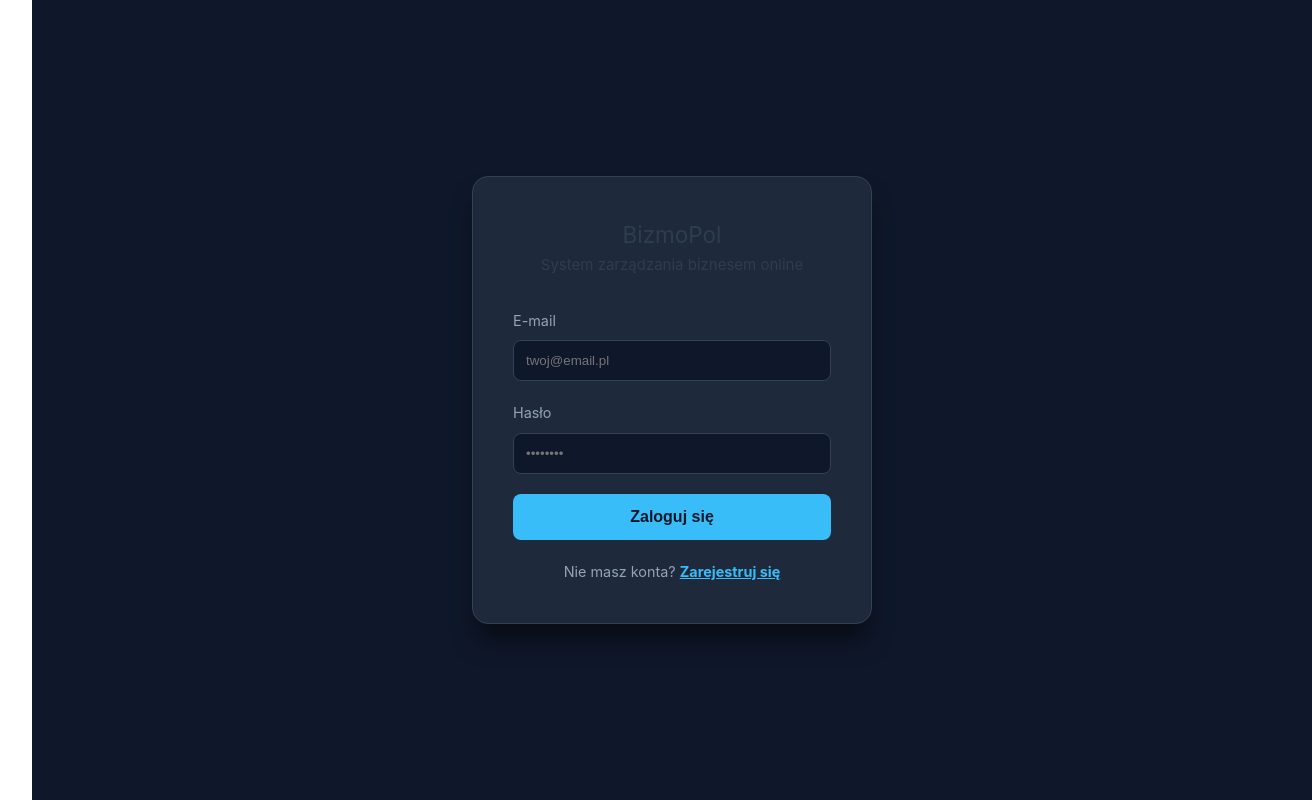
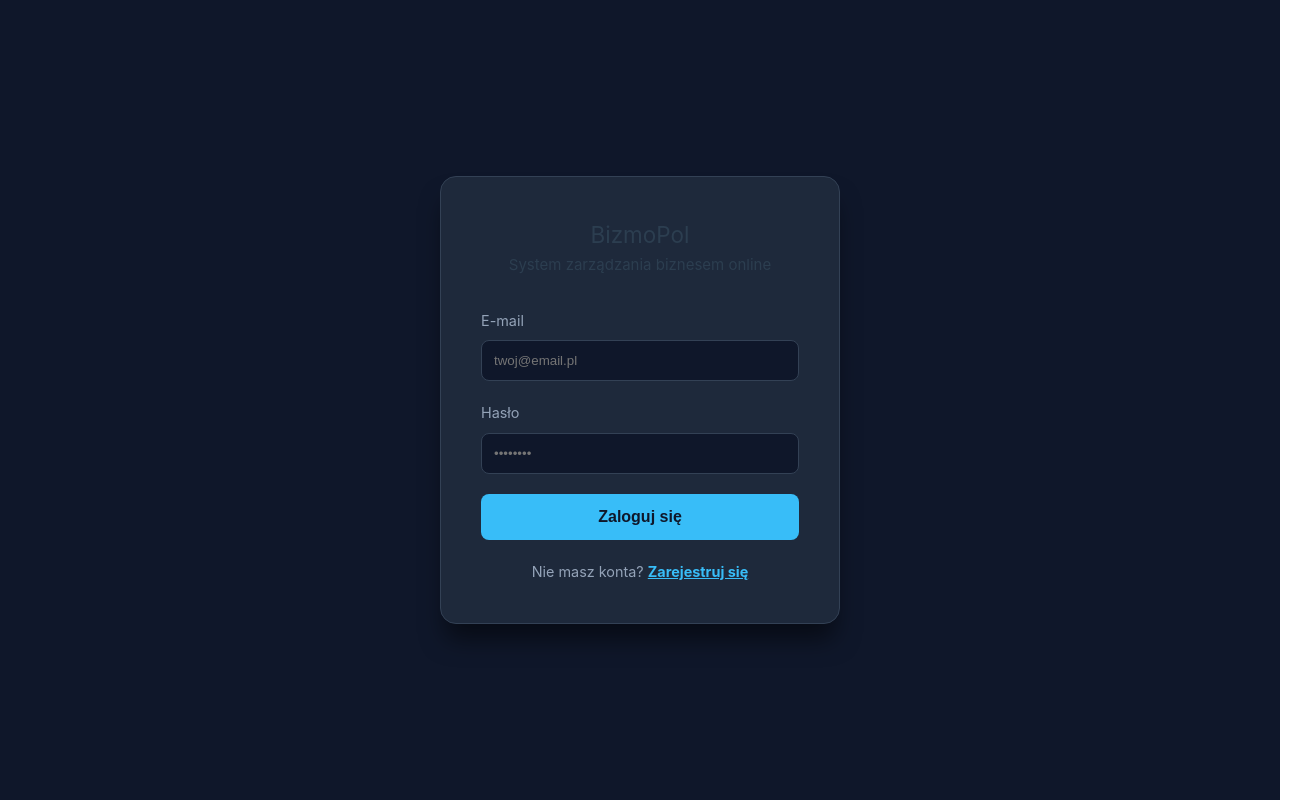
Before and after one commit to ubb-io-proj-alpha/bizmopol, a Vue app in the folder frontend/: page / in a window 1280 px wide. Shown: the whole page, 1312 px wide, since content can reach past the window. Built offline with nearby package versions, Linux system fonts and the light colour scheme.

Commit message:
Fix frontend layout, seed CRM contacts

```diff
--- a/frontend/src/assets/base.css
+++ b/frontend/src/assets/base.css
@@ -1,4 +1,3 @@
-/* color palette from <https://github.com/vuejs/theme> */
 :root {
   --vt-c-white: #ffffff;
   --vt-c-white-soft: #f8f8f8;
@@ -21,7 +20,6 @@
   --vt-c-text-dark-2: rgba(235, 235, 235, 0.64);
 }
 
-/* semantic color variables for this project */
 :root {
   --color-background: var(--vt-c-white);
   --color-background-soft: var(--vt-c-white-soft);
@@ -58,13 +56,15 @@
   font-weight: normal;
 }
 
+html, body {
+  width: 100%;
+  height: 100%;
+  overflow: hidden;
+}
+
 body {
-  min-height: 100vh;
   color: var(--color-text);
   background: var(--color-background);
-  transition:
-    color 0.5s,
-    background-color 0.5s;
   line-height: 1.6;
   font-family:
     Inter,
--- a/frontend/src/assets/main.css
+++ b/frontend/src/assets/main.css
@@ -1,35 +1,9 @@
 @import './base.css';
 
 #app {
-  max-width: 1280px;
-  margin: 0 auto;
-  padding: 2rem;
+  width: 100%;
+  height: 100%;
+  padding: 0;
+  margin: 0;
   font-weight: normal;
 }
-
-a,
-.green {
-  text-decoration: none;
-  color: hsla(160, 100%, 37%, 1);
-  transition: 0.4s;
-  padding: 3px;
-}
-
-@media (hover: hover) {
-  a:hover {
-    background-color: hsla(160, 100%, 37%, 0.2);
-  }
-}
-
-@media (min-width: 1024px) {
-  body {
-    display: flex;
-    place-items: center;
-  }
-
-  #app {
-    display: grid;
-    grid-template-columns: 1fr 1fr;
-    padding: 0 2rem;
-  }
-}
```
Also changed, not shown: 2 other files (tests, documents, lock files or other folders).
